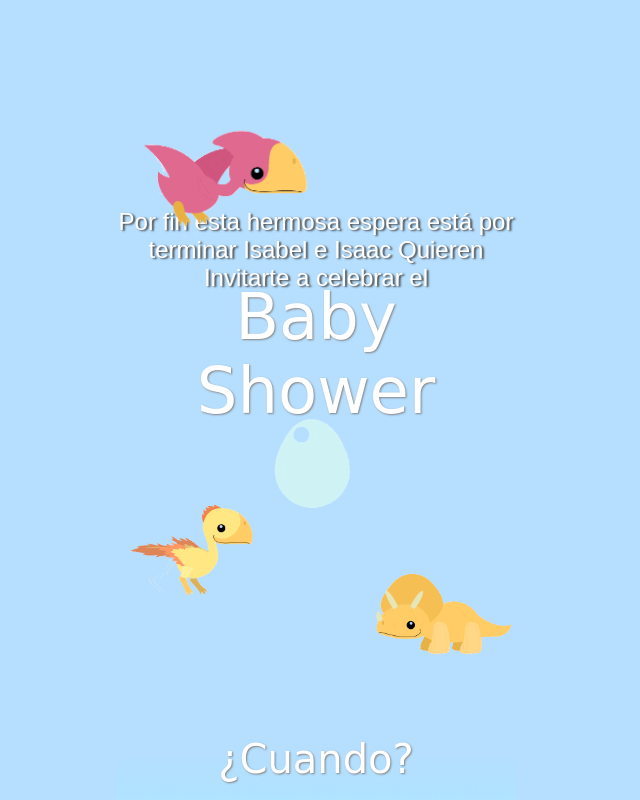
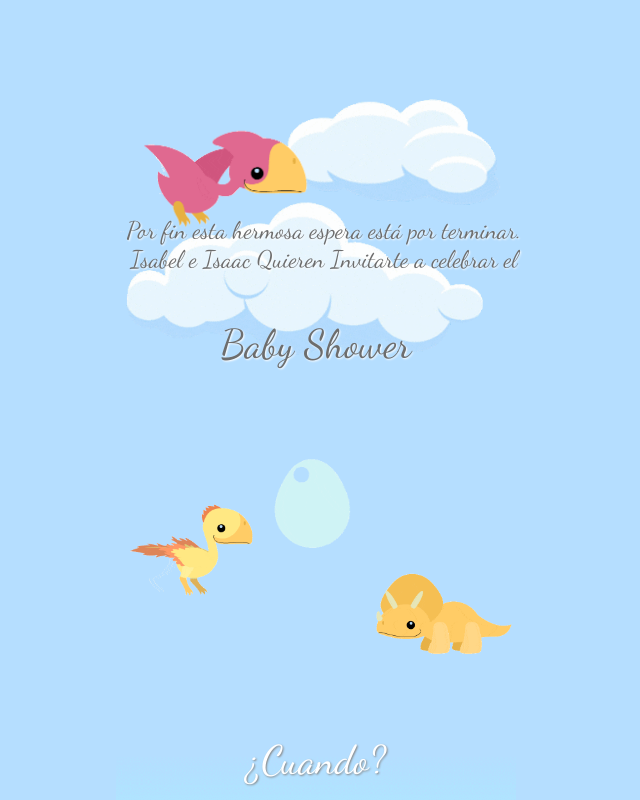
Before and after one commit to paperless-invitations/paperless-invitations.github.io, a plain HTML site: page index.html in a window 1280 px wide. Shown: the whole page, without its empty margins (324-964 px from the left). Drawn offline with Linux system fonts and the light colour scheme.

Commit message:
Add files via upload

```diff
--- a/index.html
+++ b/index.html
@@ -10,12 +10,15 @@
     <meta property="og:description" content="Invitación al Baby Shower">
     <meta name="description" content="Invitación al Baby Shower">
     <link rel="stylesheet" href="https://cdnjs.cloudflare.com/ajax/libs/font-awesome/4.7.0/css/font-awesome.min.css">
+    <link rel="preconnect" href="https://fonts.googleapis.com">
+    <link rel="preconnect" href="https://fonts.gstatic.com" crossorigin>
+    <link href="https://fonts.googleapis.com/css2?family=Dancing+Script:wght@400..700&display=swap" rel="stylesheet">
     <style>
 
         body {
             margin: 0px;
             padding: 0px;
-            font-family: 'Arial';
+            font-family: "Dancing Script", serif;
             background-color: #b5deff;
         }
         a {
@@ -47,6 +50,9 @@
         .section-1 {
             top: 0px;
             background: #b5deff;
+            background-image: url('clouds.gif');
+            background-size: contain;
+            background-repeat: repeat-x;
         }
         .section-2 {
             top: 90vh;
@@ -61,32 +67,35 @@
 
 
         .text-tittle {
-            font-size: 8vh;
-            color: white;
+            font-size: 5vh;
+            color: #6d6d6d;
             position: absolute;
-            top: calc(27vh);
+            top: calc(35vh);
             width: 100%;
-            text-shadow: 1px 1px 2px #868686;
-            font-family: cursive;
+            text-shadow: 1px 1px 2px #ffffff;
+            font-family: "Dancing Script", serif;
             text-align: center;
+            z-index: 1;
         }
 
         .text-sub-tittle {
             font-size: 3vh;
-            color: white;
+            color: #6d6d6d;
             position: absolute;
             top: calc(23vh);
             width: 100%;
-            text-shadow: 2px 1px 2px #494949;
-            font-family: arial;
+            text-shadow: 1px 1px 2px #ffffff;
+            font-family: "Dancing Script", serif;;
             text-align: center;
+            padding: 1vh;
         }
          .welcome-gif {
             position: relative;
-            top: calc(35vh);
+            top: calc(40vh);
             left: 0px;
             width: 100%;
             height: auto;
+            z-index: 0;
         }
         #dino01 {
             position: absolute;
@@ -115,7 +124,7 @@
             top: calc(-3vh);
             width: 100%;
             text-shadow: 1px 1px 2px #868686;
-            font-family: cursive;
+            font-family: "Dancing Script", serif;;
             text-align: center;
         }
         .text-when {
@@ -125,7 +134,7 @@
             top: calc(20vh);
             width: 100%;
             text-shadow: 2px 2px 2px #868686;
-            font-family: arial;
+            font-family: "Dancing Script", serif;
             text-align: center;
         }
           #dino04 {
@@ -169,7 +178,7 @@
             top: calc(-3vh);
             width: 100%;
             text-shadow: 1px 1px 2px #868686;
-            font-family: cursive;
+            font-family: "Dancing Script", serif;;
             text-align: center;
         }
         .text-where {
@@ -179,7 +188,7 @@
             top: calc(20vh);
             width: 100%;
             text-shadow: 1px 1px 2px #868686;
-            font-family: arial;
+            font-family: "Dancing Script", serif;
             text-align: center;
         }
         .text-where-button {
@@ -199,7 +208,7 @@
             cursor: pointer;
             position: relative;
             overflow: hidden;
-            font-family: Arial;
+            font-family: "Dancing Script", serif;
             background: linear-gradient(180deg, #fa685a 10%, #d34639 100%);
             display: inline-flex;
             align-items: center;
@@ -242,7 +251,7 @@
 
 
     <div class="section-1 section">
-        <p class="text-sub-tittle" >Por fin esta hermosa espera está por terminar Isabel e Isaac Quieren Invitarte a celebrar el </p>
+        <p class="text-sub-tittle" >Por fin esta hermosa espera está por terminar.<br>Isabel e Isaac Quieren Invitarte a celebrar el </p>
         <p class="text-tittle">Baby Shower</p>
 
         <img src="hatch-01.gif" class="welcome-gif">
@@ -252,7 +261,7 @@
     </div>
     <div class="section-2 section">
         <p class="text-when-tittle">¿Cuando?</p>
-        <p class="text-when">El sabado 15 de marzo del 2025 a las 16:00 hrs</p>
+        <p class="text-when">El sábado 15 de marzo del 2025 a las 16:00 hrs</p>
         <img src="dino-04.gif" id="dino04">
         <img src="dino-05.gif" id="dino05">
         <img src="dino-03.gif" id="dino06">
```
Also changed, not shown: banner.jpg, clouds.gif (added).
